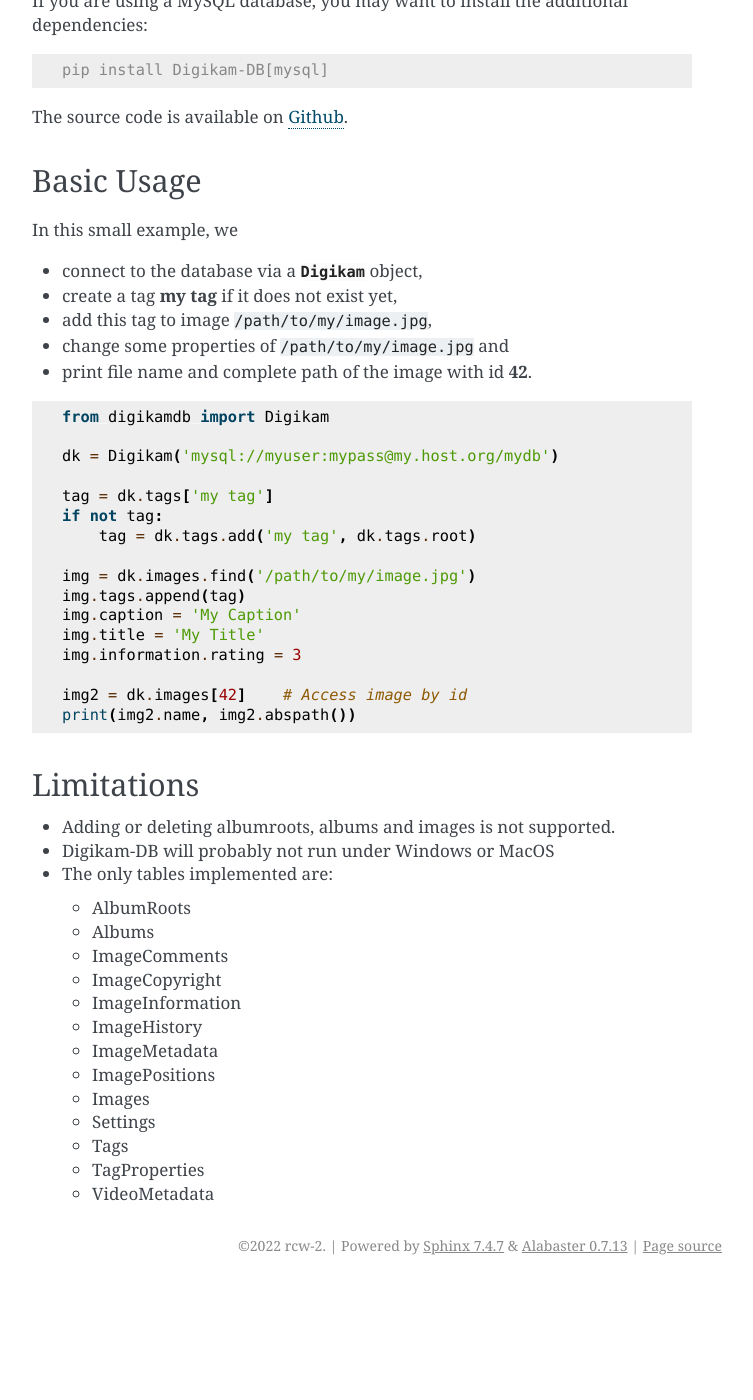
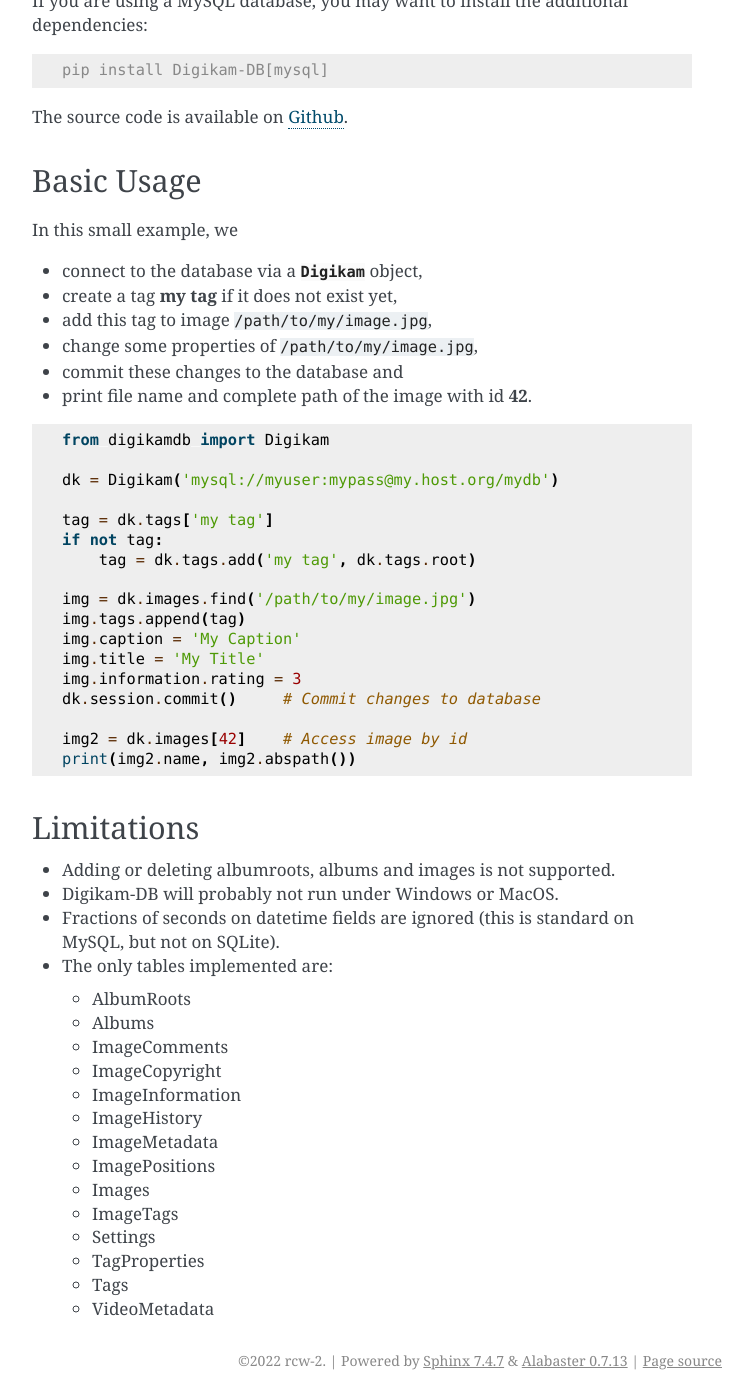
Before and after one commit to rcw-2/python-digikamdb, a Sphinx documentation site: the page built from docs/intro.rst, in a window 1280 px wide and 1400 px high, scrolled down 835 px. Shown: the whole window, without its empty margins (388-1141 px from the left). Built offline with Sphinx 7.4.7, drawn with Linux system fonts in a browser that asks for light colours; the version number could not be read and is left out; before the commit the page ends 2120 px from its top, so only the background shows below that.

Commit message:
Type corrections, documentation

```diff
--- a/docs/intro.rst
+++ b/docs/intro.rst
@@ -48,7 +48,8 @@
 * connect to the database via a :class:`~digikamdb.conn.Digikam` object,
 * create a tag **my tag** if it does not exist yet,
 * add this tag to image :file:`/path/to/my/image.jpg`,
-* change some properties of :file:`/path/to/my/image.jpg` and
+* change some properties of :file:`/path/to/my/image.jpg`,
+* commit these changes to the database and
 * print file name and complete path of the image with id **42**.
 
 .. code-block:: python
@@ -66,6 +67,7 @@
     img.caption = 'My Caption'
     img.title = 'My Title'
     img.information.rating = 3
+    dk.session.commit()     # Commit changes to database
 
     img2 = dk.images[42]    # Access image by id
     print(img2.name, img2.abspath())
@@ -75,7 +77,9 @@
 ------------
 
 * Adding or deleting albumroots, albums and images is not supported.
-* Digikam-DB will probably not run under Windows or MacOS
+* Digikam-DB will probably not run under Windows or MacOS.
+* Fractions of seconds on datetime fields are ignored (this is standard on
+  MySQL, but not on SQLite).
 * The only tables implemented are:
 
   * AlbumRoots
@@ -87,7 +91,8 @@
   * ImageMetadata
   * ImagePositions
   * Images
+  * ImageTags
   * Settings
+  * TagProperties
   * Tags
-  * TagProperties
   * VideoMetadata
```
Also changed, not shown: docs/tutorial.rst (+13 -13 lines), 2 other files.
